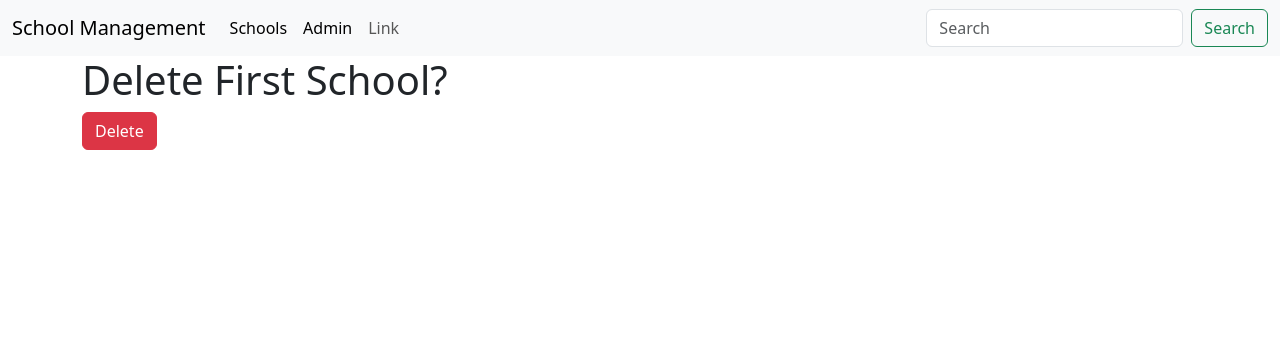
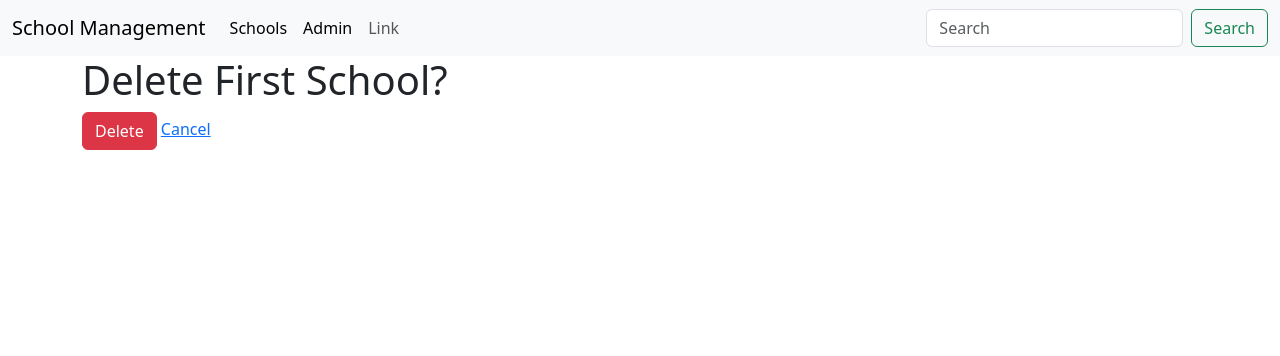
Before and after one commit to liberbell/dj10, a Django app: page /basic_app/delete/1/ in a window 1280 px wide. Shown: the top 356 px of the page. Run offline with Django 4.2, Linux system fonts and the light colour scheme; data comes from the database, SQL or seed files in the repository.

Commit message:
school_confirm_delete2

```diff
--- a/project20/advcbv/basic_app/templates/basic_app/school_confirm_delete.html
+++ b/project20/advcbv/basic_app/templates/basic_app/school_confirm_delete.html
@@ -5,5 +5,6 @@
     <form method="POST">
         {% csrf_token %}
         <input type="submit" class="btn btn-danger" value="Delete">
+        <a href="{% url 'basic_app:detail' pk=school.pk %}">Cancel</a>
     </form>
 {% endblock body_block %}
```
